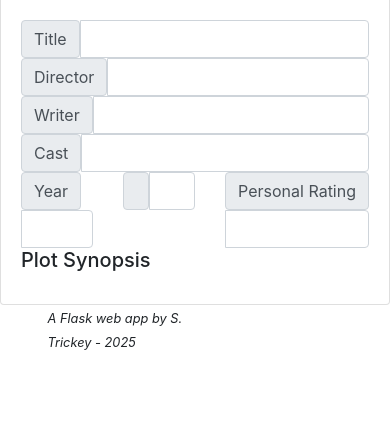
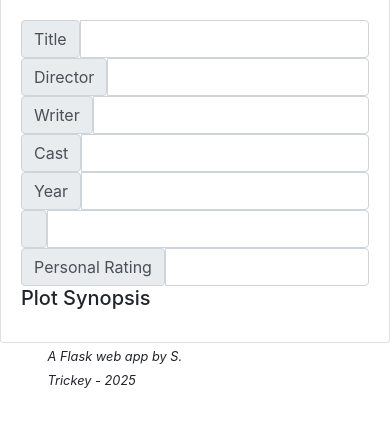
Before and after one commit to HackMasterFlash/ForTheRecord, a Flask app: template webapp/templates/review.html in a window 390 px wide. Shown: the part 219-646 px from the top of the page. Run offline with Flask 3, Linux system fonts and the light colour scheme; the template is opened without the code that fills it, so the values that code supplies are empty; parts of the project's set-up code (start-up, migrations or seed data) failed here and were passed over; some libraries are stand-ins or nearby versions.

Commit message:
tweek sizes

```diff
--- a/webapp/templates/review.html
+++ b/webapp/templates/review.html
@@ -43,19 +43,19 @@
                     </div>
                 </div>
                 <div class="row">
-                    <div class="col">
+                    <div class="col-sm-4">
                         <div class="input-group">
                             <span class="input-group-text">Year</span>
                             <input class="form-control" name="Year" aria-label="A Year" id="year" type="text" value="{{movie.year}}">
                         </div>
                     </div>
-                    <div class="col">
+                    <div class="col-sm-4">
                         <div class="input-group">
                             <span class="input-group-text">{{movie.RatingSource}}</span>
                             <input class="form-control" name="Rating" aria-label="A Rating" id="Rating" type="text" value="{{movie.RatingValueString}}">
                         </div>
                     </div>
-                    <div class="col">
+                    <div class="col-sm-4">
                         <div class="input-group">
                             <span class="input-group-text">Personal Rating</span>
                             <input class="form-control" name="PersonalRating" aria-label="A personalRating" id="PersonalRating" type="text" value="{{movie.PersonalRating}}">
```
